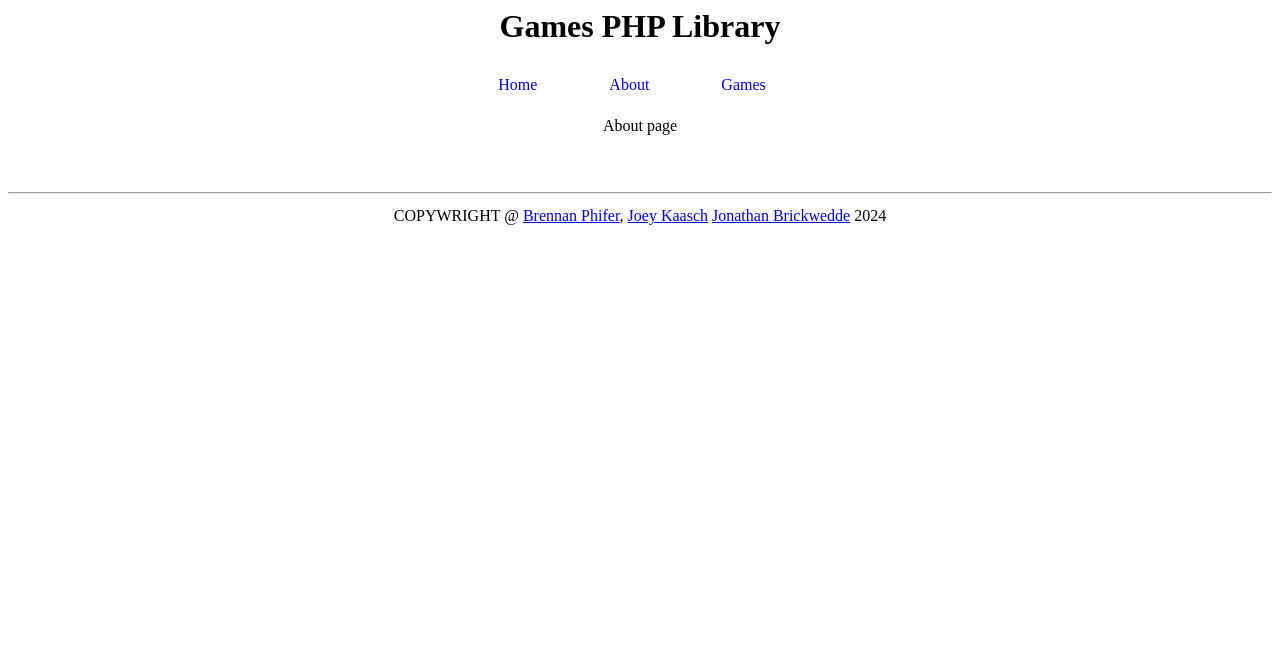
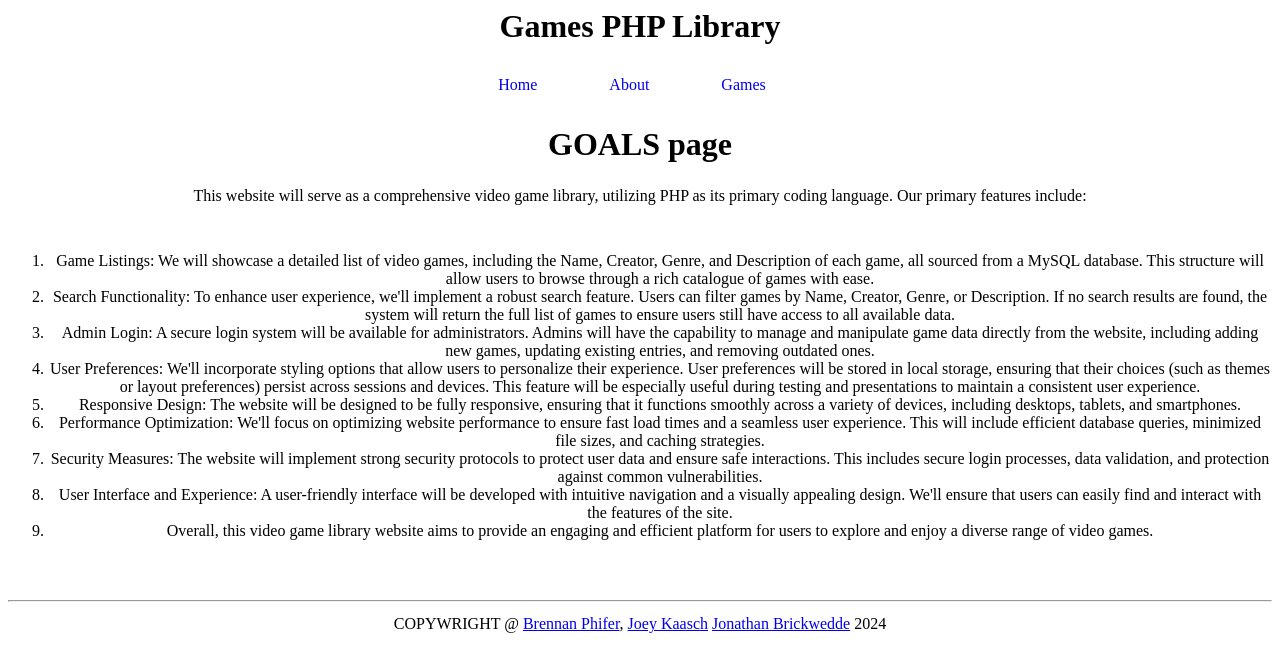
Before and after one commit to NovaGamer368/Games-PHP-Library, a PHP site: page /about.php in a window 1280 px wide. Shown: the top 672 px of the page. Run offline with PHP 8.4, Linux system fonts and the light colour scheme.

Commit message:
About page details

```diff
--- /dev/null
+++ b/Front-end/AboutDetails.php
@@ -0,0 +1,30 @@
+<p>This website will serve as a comprehensive video game library, utilizing PHP as its primary coding language. Our primary features include:</p>
+    <br />
+<ol>
+    <li>
+Game Listings: We will showcase a detailed list of video games, including the Name, Creator, Genre, and Description of each game, all sourced from a MySQL database. This structure will allow users to browse through a rich catalogue of games with ease.
+    </li>
+    <li>
+Search Functionality: To enhance user experience, we'll implement a robust search feature. Users can filter games by Name, Creator, Genre, or Description. If no search results are found, the system will return the full list of games to ensure users still have access to all available data.
+    </li>
+    <li>
+Admin Login: A secure login system will be available for administrators. Admins will have the capability to manage and manipulate game data directly from the website, including adding new games, updating existing entries, and removing outdated ones.
+    </li>
+    <li>
+User Preferences: We'll incorporate styling options that allow users to personalize their experience. User preferences will be stored in local storage, ensuring that their choices (such as themes or layout preferences) persist across sessions and devices. This feature will be especially useful during testing and presentations to maintain a consistent user experience.
+    </li>
+    <li>
+Responsive Design: The website will be designed to be fully responsive, ensuring that it functions smoothly across a variety of devices, including desktops, tablets, and smartphones.
+     </li>
+     <li>
+Performance Optimization: We'll focus on optimizing website performance to ensure fast load times and a seamless user experience. This will include efficient database queries, minimized file sizes, and caching strategies.
+     </li>
+    <li>
+Security Measures: The website will implement strong security protocols to protect user data and ensure safe interactions. This includes secure login processes, data validation, and protection against common vulnerabilities.
+    </li>
+    <li>
+User Interface and Experience: A user-friendly interface will be developed with intuitive navigation and a visually appealing design. We'll ensure that users can easily find and interact with the features of the site.
+    </li>
+    <li>
+Overall, this video game library website aims to provide an engaging and efficient platform for users to explore and enjoy a diverse range of video games.
+    </li></ol>
--- a/about.php
+++ b/about.php
@@ -1,8 +1,9 @@
 <?php
 include_once "./Front-end/Header.php"
     ?>
-    <p>About page</p>
+    <h1>GOALS page</h1>
 
 <?php
+include "./Front-end/AboutDetails.php";
 include_once "./Front-end/Footer.php"
     ?>
```
Also changed, not shown: Front-end/Games/GamesTable.php (added, +50 -0 lines), games.php (+1 -49 lines).
